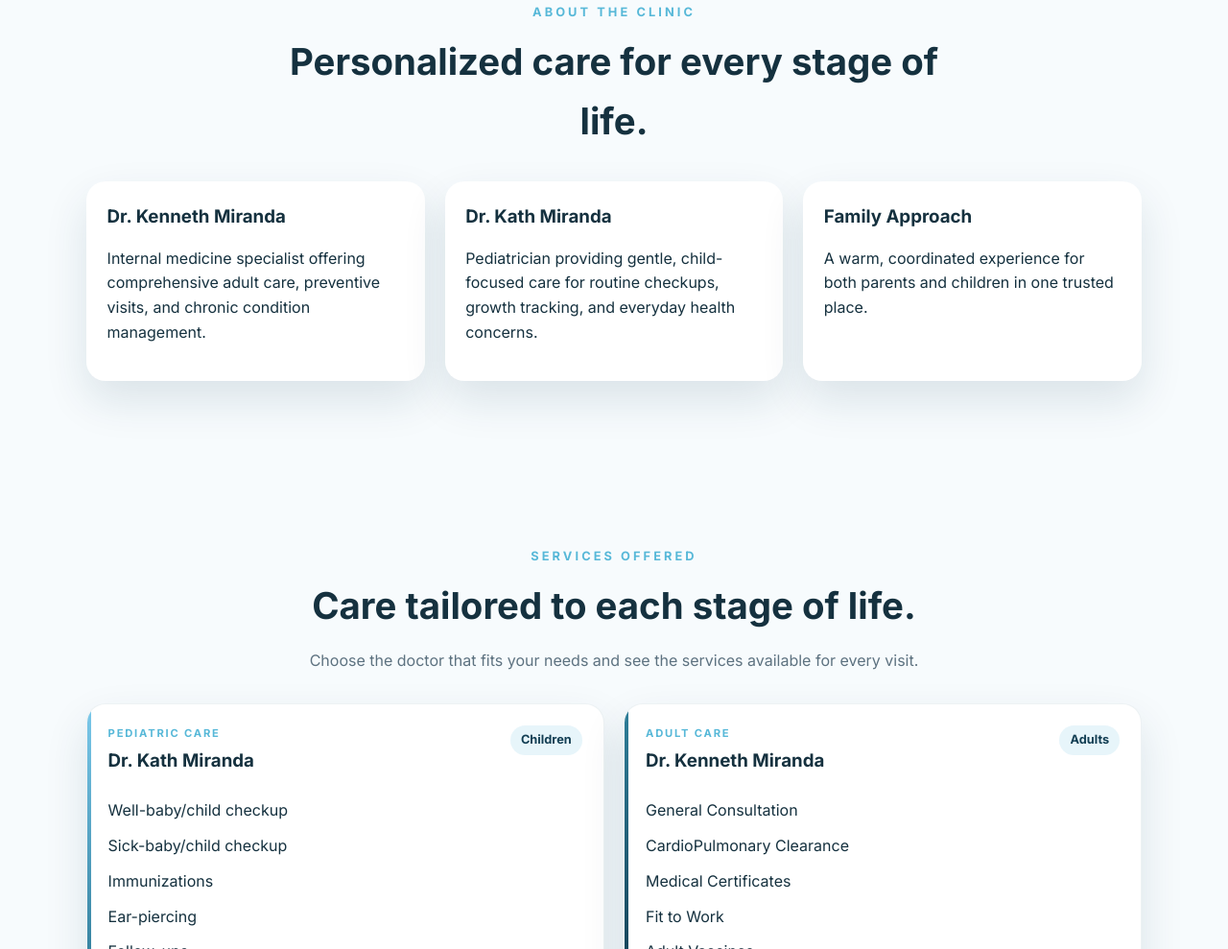
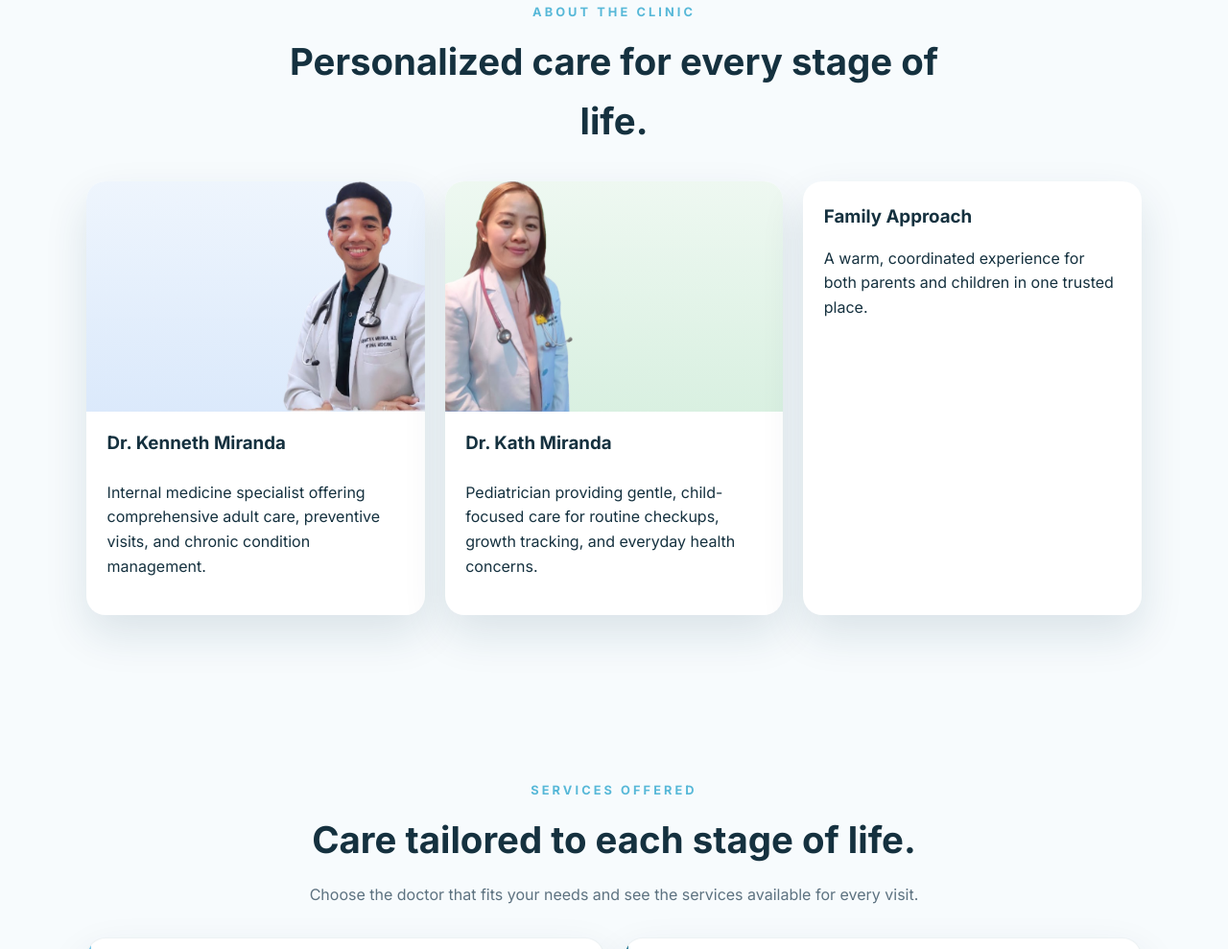
Before and after one commit to pascuajr23/miranda-clinics, a plain HTML site: page public/index.html in a window 1280 px wide. Shown: the part 890-1879 px from the top of the page at 96% size. Drawn offline with Linux system fonts and the light colour scheme.

Commit message:
Home: doctor cutout photos in the About cards

```diff
--- a/public/index.html
+++ b/public/index.html
@@ -49,11 +49,13 @@
           <h2>Personalized care for every stage of life.</h2>
         </div>
         <div class="intro-grid">
-          <article class="card">
+          <article class="card card--doctor card--ken">
+            <div class="doctor-photo"><img src="/assets/doctors/dr-ken.png" alt="Dr. Kenneth Miranda" width="377" height="611" loading="lazy" /></div>
             <h3>Dr. Kenneth Miranda</h3>
             <p>Internal medicine specialist offering comprehensive adult care, preventive visits, and chronic condition management.</p>
           </article>
-          <article class="card">
+          <article class="card card--doctor card--kath">
+            <div class="doctor-photo"><img src="/assets/doctors/dr-kath.png" alt="Dr. Kath Miranda" width="332" height="598" loading="lazy" /></div>
             <h3>Dr. Kath Miranda</h3>
             <p>Pediatrician providing gentle, child-focused care for routine checkups, growth tracking, and everyday health concerns.</p>
           </article>
--- a/public/original.css
+++ b/public/original.css
@@ -799,3 +799,18 @@ body.queue-page .rooms { grid-template-columns: repeat(2, minmax(0, 1fr)); }
 body.queue-page .room-header { flex-wrap: nowrap; align-items: flex-start; }
 body.queue-page .room-name { flex: 1; min-width: 0; }
 body.queue-page .room-header .status { flex: none; }
+
+/* Home: doctor cutout photos at the top of the About cards. The cutouts are cut flat on one side
+   and the bottom, so each photo is pinned flush to that card edge (Ken right, Kath left). */
+.card--doctor { overflow: hidden; display: flex; flex-direction: column; }
+.doctor-photo {
+  display: flex;
+  align-items: flex-end;
+  height: 240px;
+  margin: -1.35rem -1.35rem 1.1rem;
+  overflow: hidden;
+}
+.doctor-photo img { height: 100%; width: auto; max-width: 100%; object-fit: contain; object-position: bottom; display: block; }
+.card--ken .doctor-photo { justify-content: flex-end; background: linear-gradient(180deg, #eef5fd, #dbe9fb); }
+.card--kath .doctor-photo { justify-content: flex-start; background: linear-gradient(180deg, #eef8f1, #d9f0e1); }
+@media (max-width: 640px) { .doctor-photo { height: 220px; } }
```
